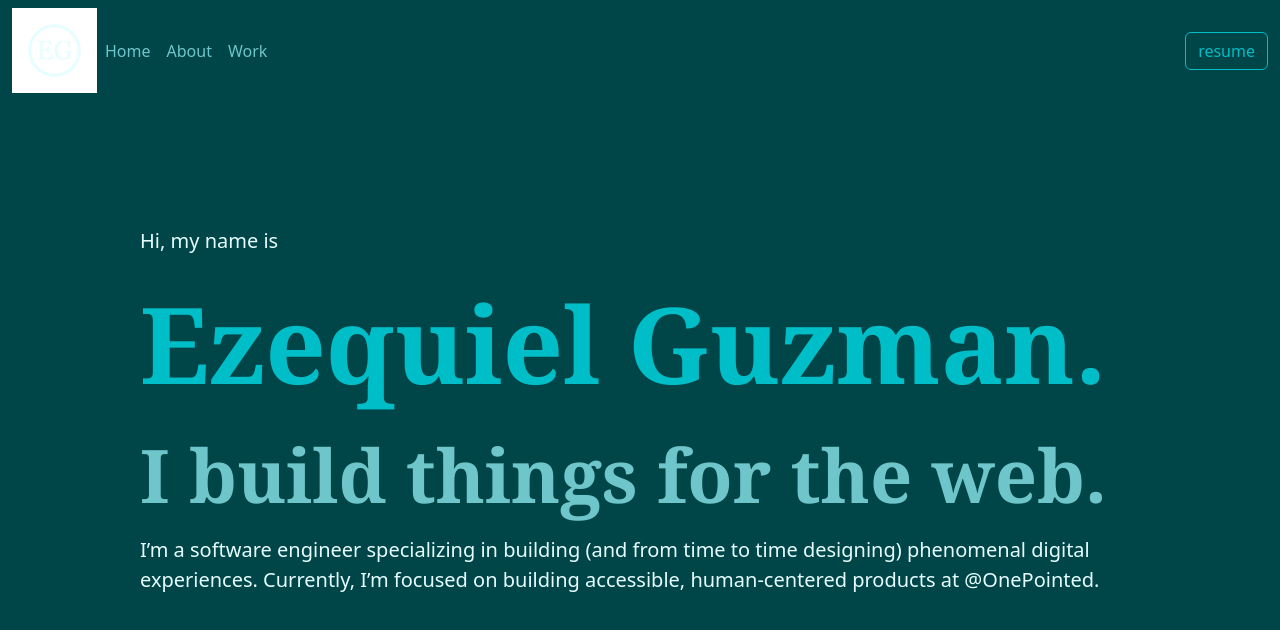
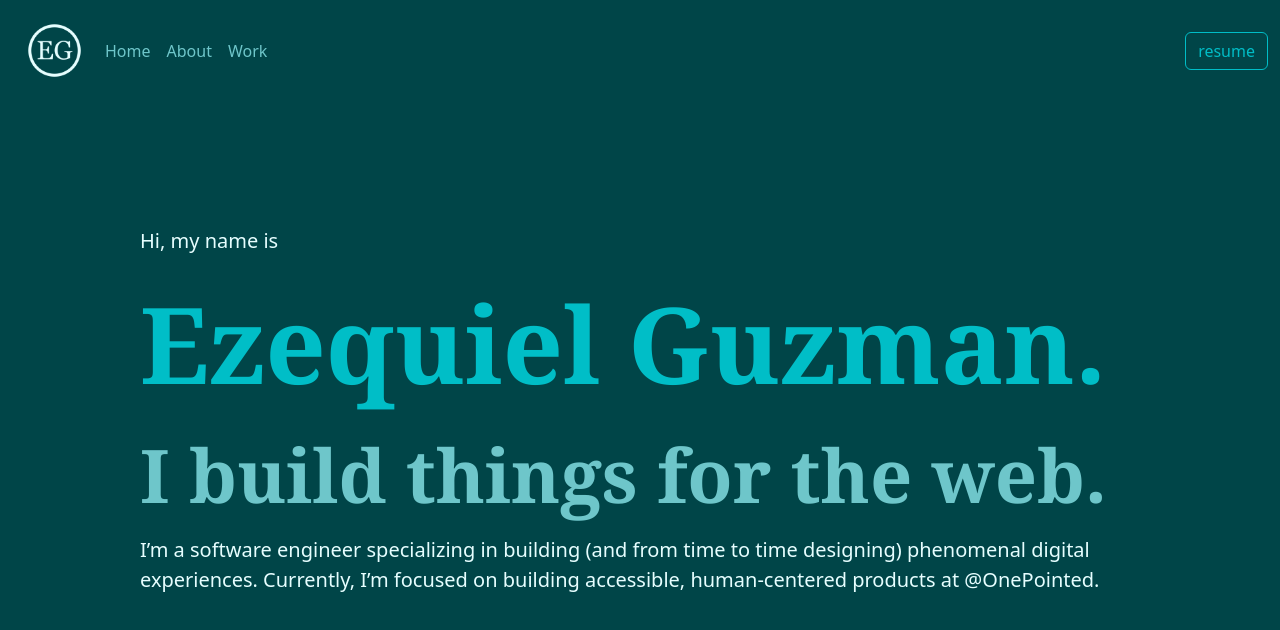
Before and after one commit to ezequiel-guzman/WebDevPortfolio, a plain HTML site: page index.html in a window 1280 px wide. Drawn offline with nearby package versions, Linux system fonts and the light colour scheme.

Commit message:
Add files via upload

```diff
--- a/index.html
+++ b/index.html
@@ -12,7 +12,7 @@
 
   <nav class="navbar navbar-expand-lg">
     <div class="container-fluid">
-      <a class="logo" href="/"><img src="logo.jpg" alt="eg-logo"></a>
+      <a class="logo" href="/"><img src="logo.png" alt="eg-logo"></a>
       <button class="navbar-toggler" type="button" data-bs-toggle="collapse" data-bs-target="#navbarSupportedContent" aria-controls="navbarSupportedContent" aria-expanded="false" aria-label="Toggle navigation">
         <span class="navbar-toggler-icon"></span>
       </button>
```
Also changed, not shown: logo.png (added).
